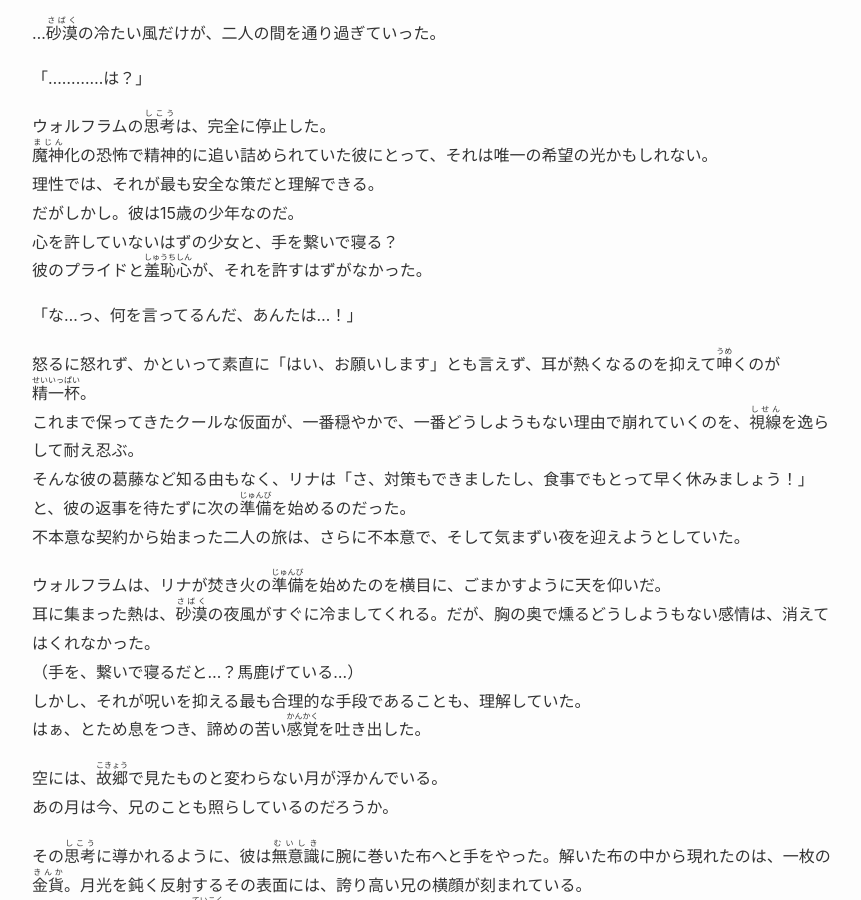
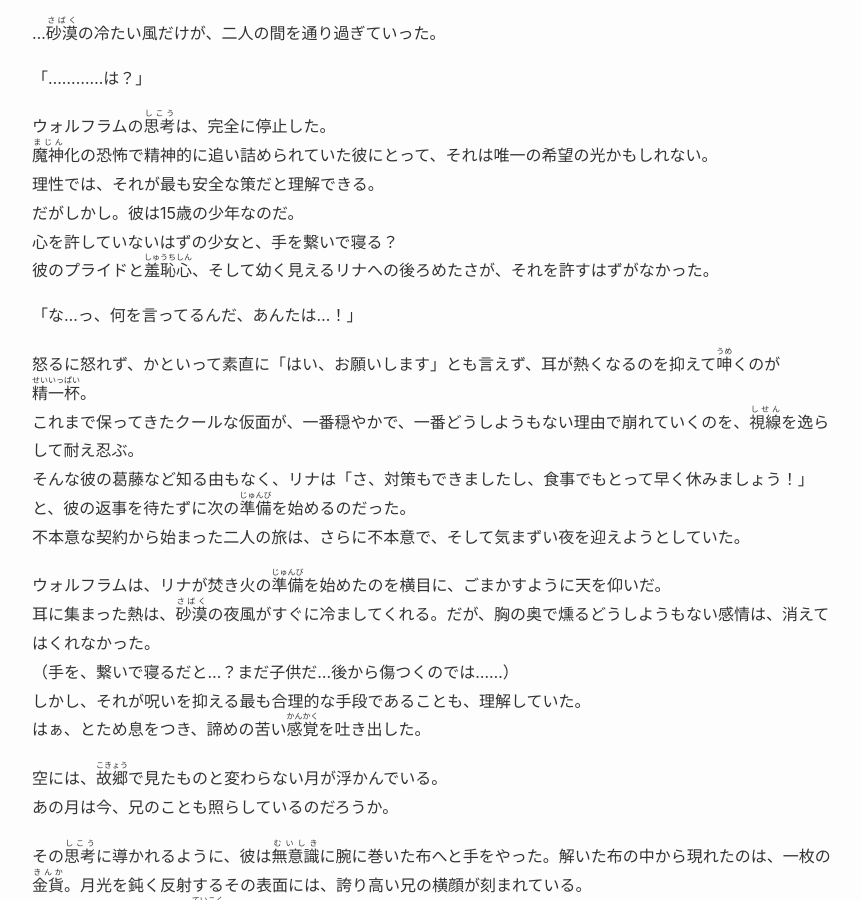
Before and after one commit to MikakoWorld/unison-gate-beta, a Jekyll site: the page built from docs/part01/10_論理の刃と不本意な契約.md, in a window 1280 px wide and 900 px high, scrolled down 4351 px. Shown: the whole window, without its empty margins (208-1069 px from the left). Built offline with Jekyll 4.4.1, drawn with Linux system fonts in a browser that asks for light colours.

Commit message:
微調整とお知らせ

```diff
--- a/docs/_includes/announcements.html
+++ b/docs/_includes/announcements.html
@@ -79,6 +79,12 @@
   /* 本文の余白 */
   .ann .body {
     margin-top: 0.5rem;
+  }
+
+  /* 引用スタイル */
+  .ann blockquote p {
+    border-left-style: inset;
+    padding-left: 0.5em;
   }
 
   /* “本文なし” 行の見た目を整える */
--- a/docs/part01/10_論理の刃と不本意な契約.md
+++ b/docs/part01/10_論理の刃と不本意な契約.md
@@ -147,7 +147,7 @@ layout: novel
 理性では、それが最も安全な策だと理解できる。
 だがしかし。彼は15歳の少年なのだ。
 心を許していないはずの少女と、手を繋いで寝る？
-彼のプライドと<ruby>羞恥心<rt>しゅうちしん</rt></ruby>が、それを許すはずがなかった。
+彼のプライドと<ruby>羞恥心<rt>しゅうちしん</rt></ruby>、そして幼く見えるリナへの後ろめたさが、それを許すはずがなかった。
 
 「な…っ、何を言ってるんだ、あんたは…！」
 
@@ -158,7 +158,7 @@ layout: novel
 
 ウォルフラムは、リナが焚き火の<ruby>準備<rt>じゅんび</rt></ruby>を始めたのを横目に、ごまかすように天を仰いだ。
 耳に集まった熱は、<ruby>砂漠<rt>さばく</rt></ruby>の夜風がすぐに冷ましてくれる。だが、胸の奥で燻るどうしようもない感情は、消えてはくれなかった。
-（手を、繋いで寝るだと…？馬鹿げている…）
+（手を、繋いで寝るだと…？まだ子供だ…後から傷つくのでは……）
 しかし、それが呪いを抑える最も合理的な手段であることも、理解していた。
 はぁ、とため息をつき、諦めの苦い<ruby>感覚<rt>かんかく</rt></ruby>を吐き出した。
 
```
Also changed, not shown: docs/_announcements/2025-10-17-chapter-edit.md (added, +6 -0 lines).
